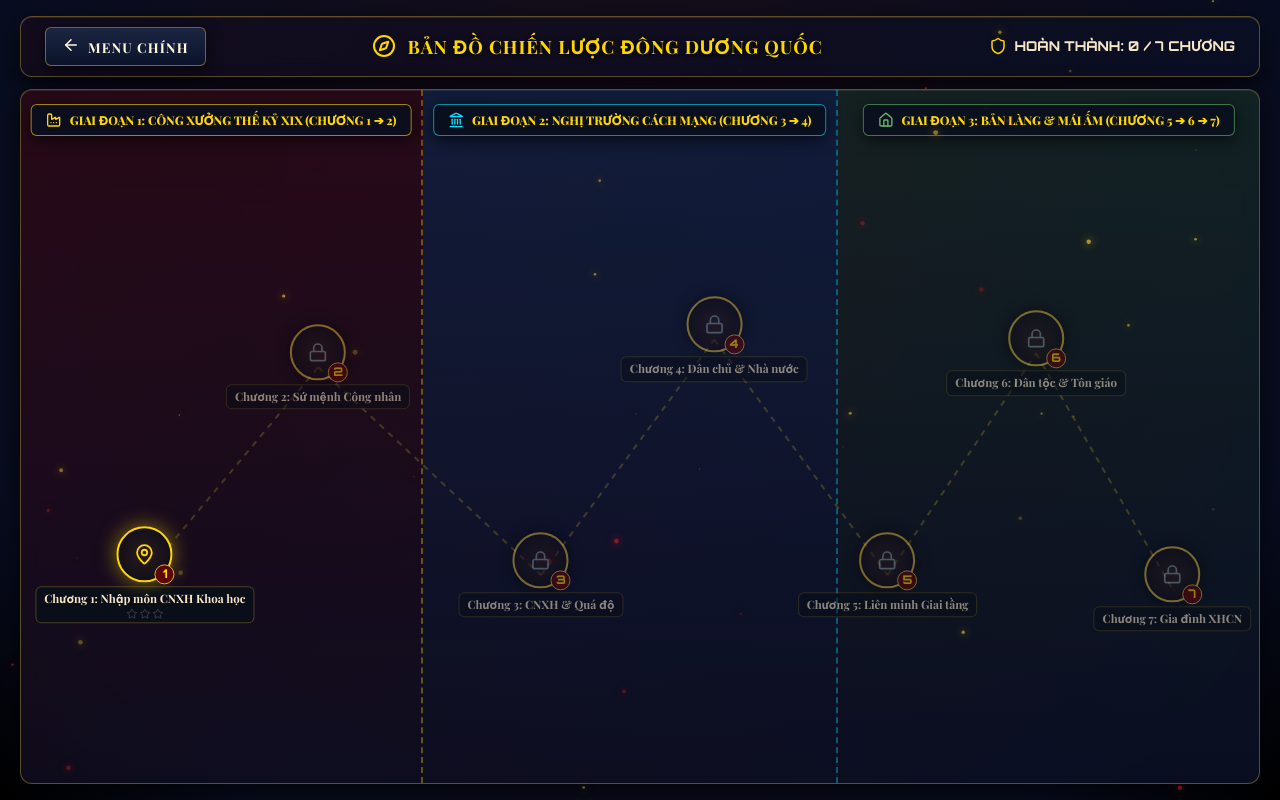
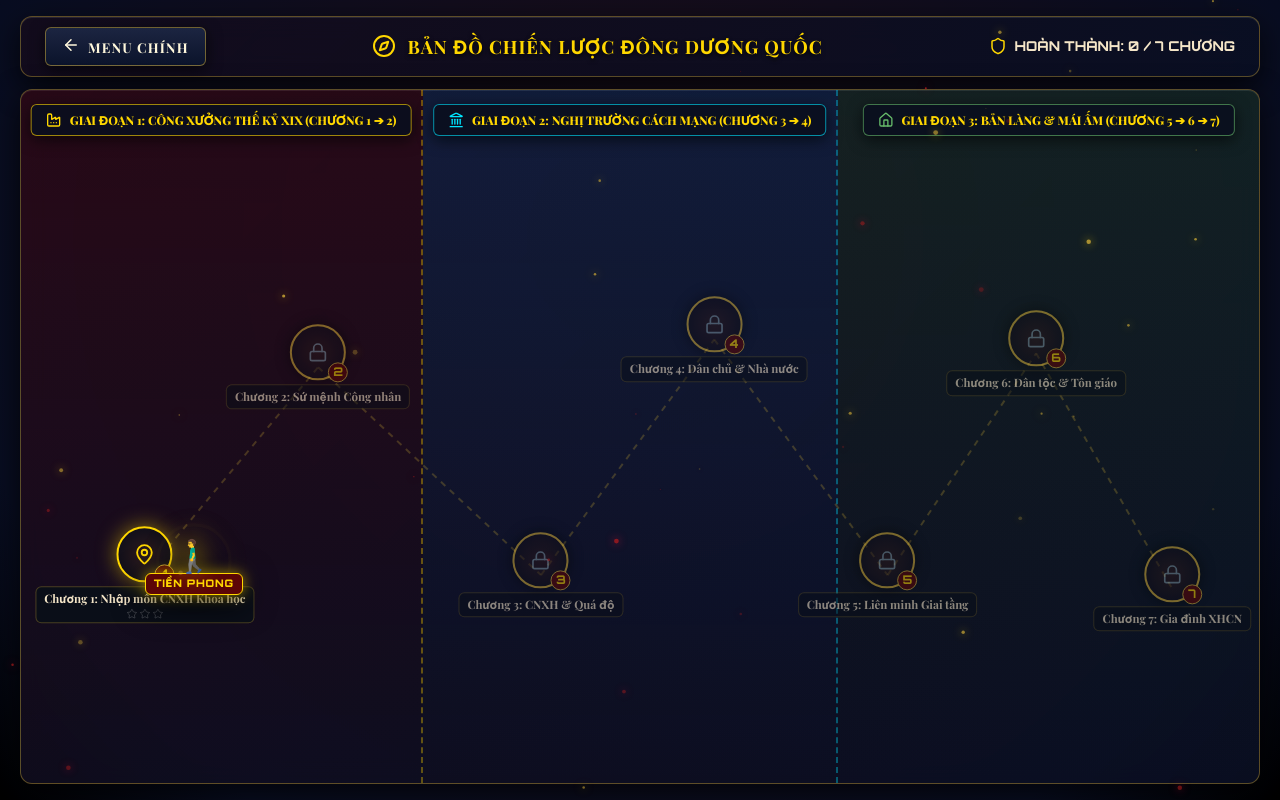
Before and after one commit to Phongg-SE/MLN133, a React (Vite) app: page / in a window 1280 px wide. Both pictures are taken after a click on the button "CHÈO LÁI ĐÔNG DƯƠNG QUỐC (3 MÀN CHƠI)". Built offline with nearby package versions, Linux system fonts and the light colour scheme; a web font is replaced by a local one.

Commit message:
feat: align character avatar straight above chapter node with smooth jump transition when returning to map

```diff
--- a/src/App.tsx
+++ b/src/App.tsx
@@ -94,7 +94,7 @@ export const App: React.FC = () => {
         <VictoryScreen
           level={selectedLevel}
           stats={victoryStats}
-          onNextLevel={() => handleSelectLevel(Math.min(selectedLevel + 1, 7))}
+          onNextLevel={() => setCurrentScreen('levelSelect')} // Navigate back to Map to see character jump animation!
           onRetry={() => setCurrentScreen('gameplay')}
           onHomeClick={() => setCurrentScreen('menu')}
         />
--- a/src/screens/LevelSelect/LevelSelectScreen.css
+++ b/src/screens/LevelSelect/LevelSelectScreen.css
@@ -126,6 +126,67 @@
   height: 100%;
   pointer-events: none;
   z-index: 2;
+}
+
+/* Animated Character Token Avatar - Perfectly Aligned Vertically Straight Above the Chapter Node */
+.map-character-avatar {
+  position: absolute;
+  transform: translate(-50%, -100%);
+  z-index: 40;
+  pointer-events: none;
+  margin-top: -36px;
+}
+
+.character-avatar__pulse-ring {
+  position: absolute;
+  top: 40%;
+  left: 50%;
+  transform: translate(-50%, -50%);
+  width: 48px;
+  height: 48px;
+  border-radius: 50%;
+  border: 2px solid var(--color-gold-light);
+  box-shadow: 0 0 20px var(--color-gold-light);
+  animation: pulse-ring 1.5s infinite ease-out;
+}
+
+@keyframes pulse-ring {
+  0% {
+    transform: translate(-50%, -50%) scale(0.6);
+    opacity: 1;
+  }
+  100% {
+    transform: translate(-50%, -50%) scale(1.6);
+    opacity: 0;
+  }
+}
+
+.character-avatar__token {
+  position: relative;
+  display: flex;
+  flex-direction: column;
+  align-items: center;
+  gap: 2px;
+  filter: drop-shadow(0 8px 15px rgba(0, 0, 0, 0.9));
+}
+
+.character-avatar__emoji {
+  font-size: 2rem;
+  line-height: 1;
+  filter: drop-shadow(0 0 12px #FFD700);
+}
+
+.character-avatar__flag-badge {
+  padding: 2px 8px;
+  background: var(--color-primary-dark);
+  border: 1px solid var(--color-gold-light);
+  border-radius: var(--radius-sm);
+  color: var(--color-gold-light);
+  font-size: 0.65rem;
+  font-weight: 900;
+  letter-spacing: 0.08em;
+  white-space: nowrap;
+  box-shadow: 0 0 14px rgba(255, 215, 0, 0.6);
 }
 
 /* Map Node Outer Container - Fixed Absolute Position */
--- a/src/screens/LevelSelect/LevelSelectScreen.tsx
+++ b/src/screens/LevelSelect/LevelSelectScreen.tsx
@@ -1,4 +1,4 @@
-import React from 'react';
+import React, { useEffect } from 'react';
 import { motion } from 'framer-motion';
 import { GameButton } from '../../components/Button/GameButton';
 import { Lock, Flag, Star, ArrowLeft, Shield, MapPin, Compass, Factory, Landmark, Home } from 'lucide-react';
@@ -113,6 +113,18 @@ export const LevelSelectScreen: React.FC<LevelSelectScreenProps> = ({
   onSelectLevel,
   onBackToMenu,
 }) => {
+  // Determine current active chapter node & previous chapter node for character jump animation
+  const maxCompleted = completedLevels.length > 0 ? Math.max(...completedLevels) : 0;
+  const targetChapterId = Math.min(maxCompleted + 1, 7);
+  const activeNode = CHAPTER_NODES.find((n) => n.chapterId === targetChapterId) || CHAPTER_NODES[0];
+  const startChapterId = maxCompleted > 0 ? maxCompleted : 1;
+  const startNode = CHAPTER_NODES.find((n) => n.chapterId === startChapterId) || activeNode;
+
+  useEffect(() => {
+    // Play character march sound when entering map
+    AudioService.playCardFlip();
+  }, []);
+
   return (
     <div className="level-select-screen">
       {/* Top Header Bar */}
@@ -181,6 +193,36 @@ export const LevelSelectScreen: React.FC<LevelSelectScreenProps> = ({
             );
           })}
         </svg>
+
+        {/* CHARACTER ANIMATED AVATAR MARCHOING / JUMPING FROM COMPLETED CHAPTER TO NEXT UNLOCKED CHAPTER */}
+        <motion.div
+          className="map-character-avatar"
+          initial={{
+            left: `${startNode.x}%`,
+            top: `${startNode.y}%`,
+            scale: 0.8,
+            y: 0,
+          }}
+          animate={{
+            left: `${activeNode.x}%`,
+            top: `${activeNode.y}%`,
+            scale: [1, 1.3, 1],
+            y: [0, -25, 0], // Arc jump bounce effect
+          }}
+          transition={{
+            duration: 1.4,
+            ease: [0.25, 0.8, 0.25, 1],
+            times: [0, 0.5, 1],
+          }}
+        >
+          <div className="character-avatar__pulse-ring" />
+          <div className="character-avatar__token">
+            <span className="character-avatar__emoji">🚶‍♂️</span>
+            <div className="character-avatar__flag-badge font-number">
+              <span>TIỀN PHONG</span>
+            </div>
+          </div>
+        </motion.div>
 
         {/* Map Nodes for 7 Chapters */}
         {CHAPTER_NODES.map((node) => {
```
